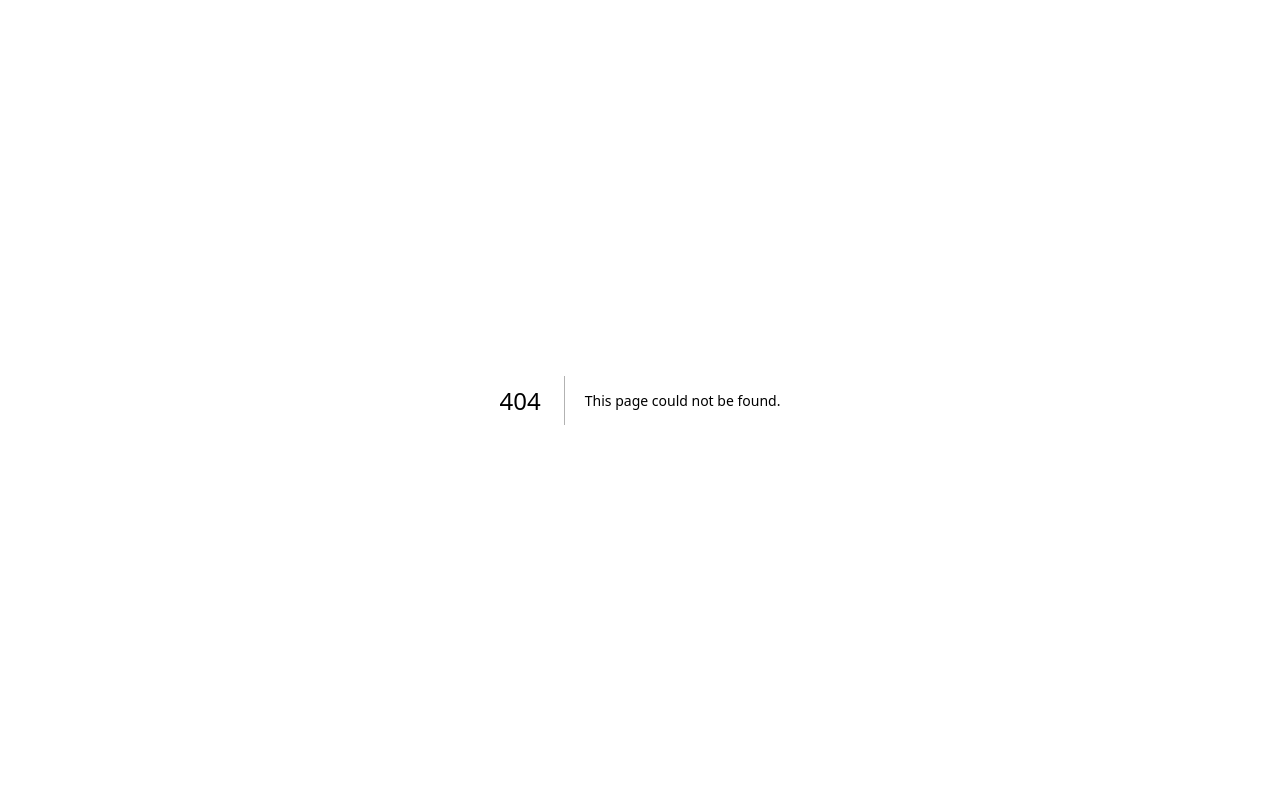
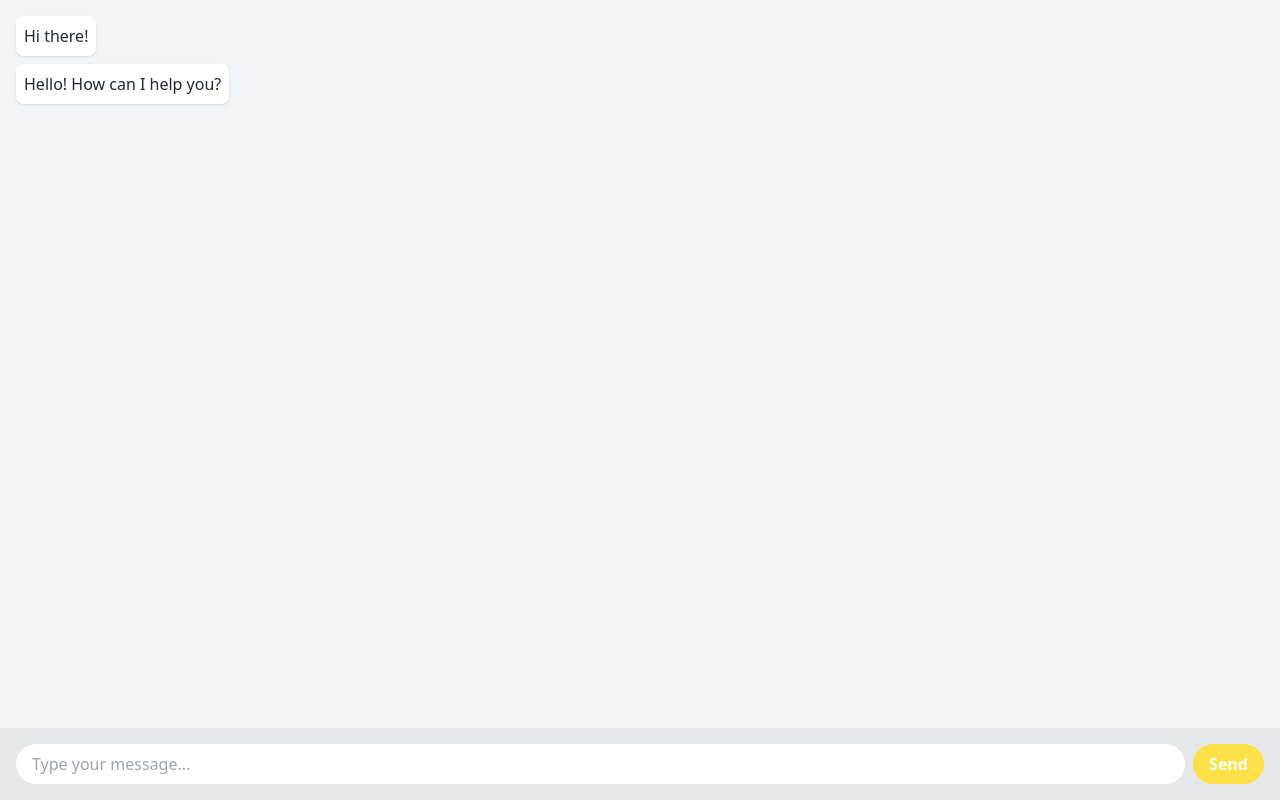
Before and after one commit to iamtanay7/BookSwap-ETHIndia2023, a Next.js app in the folder frontend/: page /chat in a window 1280 px wide. Before the commit this address had no page. Built offline with nearby package versions, Linux system fonts and the light colour scheme.

Commit message:
frontend basic functionality completed

```diff
--- a/frontend/components/NavIcons.jsx
+++ b/frontend/components/NavIcons.jsx
@@ -32,7 +32,7 @@ const NavIcons = () => {
       <Link href="/uploadImage">
         <div className="text-zinc-600  text-[16px] font-semibold">Upload</div>
       </Link>
-      <Link href="/chats">
+      <Link href="/chat">
         <div className="text-zinc-600  text-[16px] font-semibold">Chat</div>
       </Link>
       <Link href="/wishlist">
--- /dev/null
+++ b/frontend/components/PeopleCard.jsx
@@ -0,0 +1,34 @@
+import Link from "next/link";
+import React, { useState } from "react";
+
+const PeopleCard = ({ data }) => {
+  // const randomRating = Math.random() * (5 - 4) + 4
+
+  return (
+    <div className="flex flex-col justify-center items-center gap-2">
+      {/* IMAGE section goes here link tag to route start */}
+      <Link href={`/user/4`}>
+        <img
+          alt="people info image"
+          className="w-[131px] h-[127px] bg-zinc-300 rounded-full mb-1"
+          src={"https://i1.rgstatic.net/ii/profile.image/1146353572937729-1650323398743_Q512/Emily-Smith-258.jpg"}
+        />
+      </Link>
+      <div className="w-[40px] absolute bottom-16 right-12 h-[40px] bg-[#EEC32A] rounded-full justify-center items-center">
+        <div className=" flex justify-center items-center ">
+          <div className="text-[#FFF1F1] text-[15px] font-medium mt-2 ">
+            {/* {randomRating.toFixed(1)} */}
+            {/* {data?.user_rating} */}
+          </div>
+        </div>
+      </div>
+      {/* IMAGE section goes here end */}
+      <div class="text-black  md:text-[20px] font-medium">Neha</div>
+      <div class="w-[131px] h-[22px] text-center text-black text-[16px] font-normal">
+        45 miles away
+      </div>
+    </div>
+  );
+};
+
+export default PeopleCard;
--- /dev/null
+++ b/frontend/components/PeopleNearMe.jsx
@@ -0,0 +1,44 @@
+import React from "react";
+import Carousel from "react-multi-carousel";
+import "react-multi-carousel/lib/styles.css";
+import PeopleCard from "./PeopleCard";
+
+const PeopleNearMe = ({ data }) => {
+  console.log(data, "profiles dta");
+
+  const responsive = {
+    desktop: {
+      breakpoint: { max: 3000, min: 1024 },
+      items: 5,
+    },
+    tablet: {
+      breakpoint: { max: 1023, min: 464 },
+      items: 4,
+    },
+    mobile: {
+      breakpoint: { max: 767, min: 0 },
+      items: 2,
+    },
+  };
+
+  return (
+    <div className="mt-8 mb-[100px] md:mb-0">
+      <Carousel
+        responsive={responsive}
+        containerClass="-mx-[10px]"
+        itemClass="px-[10px]"
+      >
+        {/* {data?.map((profile) => ( */}
+        <PeopleCard key={45}></PeopleCard>
+        <PeopleCard key={45}></PeopleCard>
+        <PeopleCard key={45}></PeopleCard>
+        <PeopleCard key={45}></PeopleCard>
+        <PeopleCard key={45}></PeopleCard>
+        <PeopleCard key={45}></PeopleCard>
+        {/* ))} */}
+      </Carousel>
+    </div>
+  );
+};
+
+export default PeopleNearMe;
--- a/frontend/components/ProductCard.jsx
+++ b/frontend/components/ProductCard.jsx
@@ -2,6 +2,7 @@ import Link from "next/link";
 import React from "react";
 import { IoMdHeartEmpty } from "react-icons/io";
 import { AiOutlineStar } from "react-icons/ai";
+import PeopleNearMe from "./PeopleNearMe";
 
 const ProductCard = ({ data }) => {
   return (
@@ -38,6 +39,7 @@ const ProductCard = ({ data }) => {
           </div>
         </div>
       </div>
+      {/* <PeopleNearMe/> */}
     </div>
   );
 };
--- a/frontend/components/ProductCarousel.jsx
+++ b/frontend/components/ProductCarousel.jsx
@@ -34,13 +34,13 @@ const ProudctCarousel = ({ data }) => {
         {/* {data?.map((book) => (
           <ProductCard key={book.id} data={book}></ProductCard>
         ))} */}
+        {/* <ProductCard ></ProductCard> */}
+        <ProductCard ></ProductCard>
+        {/* <ProductCard ></ProductCard>
         <ProductCard ></ProductCard>
         <ProductCard ></ProductCard>
         <ProductCard ></ProductCard>
-        <ProductCard ></ProductCard>
-        <ProductCard ></ProductCard>
-        <ProductCard ></ProductCard>
-        <ProductCard ></ProductCard>
+        <ProductCard ></ProductCard>   */}
         {/* <ProductCard></ProductCard>
         <ProductCard></ProductCard>
         <ProductCard></ProductCard>
--- /dev/null
+++ b/frontend/pages/chat/index.js
@@ -0,0 +1,65 @@
+import React, { useState } from "react";
+
+const ChatComponent = () => {
+  const [messages, setMessages] = useState([
+    { id: 1, text: "Hi there!", sender: "other" },
+    { id: 2, text: "Hello! How can I help you?", sender: "other" },
+    // Add more initial messages as needed
+  ]);
+  const [newMessage, setNewMessage] = useState("");
+
+  const handleSendMessage = () => {
+    if (newMessage.trim() !== "") {
+      const newMsg = {
+        id: messages.length + 1,
+        text: newMessage.trim(),
+        sender: "me",
+      };
+      setMessages([...messages, newMsg]);
+      setNewMessage("");
+    }
+  };
+
+  return (
+    <div className="flex flex-col h-screen">
+      <div className="flex-1 overflow-y-auto bg-gray-100 p-4">
+        {messages.map((message) => (
+          <div
+            key={message.id}
+            className={`flex ${
+              message.sender === "me" ? "justify-end" : "justify-start"
+            } mb-2`}
+          >
+            <div
+              className={`${
+                message.sender === "me"
+                  ? "bg-yellow-500 text-white"
+                  : "bg-white text-gray-800"
+              } p-2 rounded-lg shadow max-w-xs`}
+            >
+              <p>{message.text}</p>
+            </div>
+          </div>
+        ))}
+      </div>
+      <div className="flex items-center justify-between bg-gray-200 p-4">
+        <input
+          type="text"
+
+          className="flex-1 text-black  mr-2 py-2 px-4 rounded-full focus:outline-none focus:ring focus:border-blue-300"
+          placeholder="Type your message..."
+          value={newMessage}
+          onChange={(e) => setNewMessage(e.target.value)}
+        />
+        <button
+          onClick={handleSendMessage}
+          className="bg-yellow-300 hover:bg-yellow-300 text-white font-semibold py-2 px-4 rounded-full focus:outline-none focus:ring focus:border-blue-300"
+        >
+          Send
+        </button>
+      </div>
+    </div>
+  );
+};
+
+export default ChatComponent;
--- /dev/null
+++ b/frontend/pages/pending/[slug].js
@@ -0,0 +1,62 @@
+import Wrapper from "@/components/Wrapper";
+import Link from "next/link";
+import { useRouter } from "next/router";
+import React from "react";
+
+const Pending = () => {
+  const router = useRouter();
+  const receivedData = router.query.data ? JSON.parse(router.query.data) : null;
+
+  return (
+    <div className="flex bg-white justify-center flex-col pt-16  py-16 md:py-0  h-screen">
+      <section className="flex justify-center pt-16 md:-mt-16 ">
+        <div className="w-[304px] h-[59px] text-center text-black text-[30px] md:text-[35px] font-bold">
+          Swap Pending
+        </div>
+      </section>
+      <section className="flex flex-col md:flex-row justify-center gap-16">
+        <div>
+          <img
+            className="md:w-[486px] md:h-[365px]"
+            src="https://bookswap-colab.vercel.app/assets/girlreading.gif"
+          ></img>
+        </div>
+        <div className="flex flex-col justify-start items-start my-auto -mt-8  md:mt-8">
+          <div className="md:w-[382px] h-[136px] text-black text-[15px] font-medium">
+            The book swapper was sent your request. If the exchange approve, you
+            can message them through chat for further correspondence.
+          </div>
+
+          <section className="-mt-4">
+            {/* <div className="text-start text-black text-[15px] font-bold">
+                Book: Make Time
+              </div> */}
+            <div className="text-start text-black text-[15px] font-bold">
+              Book Exchanger: {receivedData?.name}
+            </div>
+            <div className="text-start text-black text-[15px] font-bold">
+              Date: {receivedData?.date}
+            </div>
+            <div className="text-start text-black text-[15px] font-bold">
+              Location: {receivedData?.location}
+            </div>
+            <div className="text-start text-black text-[15px] font-bold">
+              Notes: {receivedData?.note ? receivedData.note : <p>N/A</p>}
+            </div>
+          </section>
+        </div>
+      </section>
+      <section className="flex justify-center pt-4 pb-16 md:p-0">
+        <Link href="/">
+          <div className="md:w-[226px] h-[48px] md:h-[66px] flex justify-center items-center bg-[#228D5A] rounded-xl shadow">
+            <div className="md:w-[211px] w-[200px] text-center text-[#FFF1F1] text-lg  md:text-[20px] font-semibold">
+              Return to Home
+            </div>
+          </div>
+        </Link>
+      </section>
+    </div>
+  );
+};
+
+export default Pending;
--- a/frontend/pages/product/[slug].js
+++ b/frontend/pages/product/[slug].js
@@ -9,12 +9,16 @@ import { AiOutlineStar } from "react-icons/ai";
 import { useState } from "react";
 
 import { useRouter } from "next/router";
+import PeopleNearMe from "@/components/PeopleNearMe";
+import Header from "@/components/Header";
 
 const ProductDetails = () => {
   const router = useRouter();
   const id = router.query;
 
   return (
+    <>
+      <Header></Header>
       <div className="w-full md:pt-20 md:pb-8 bg-white">
         <Wrapper>
           {/* book Image and Titles section start */}
@@ -46,7 +50,9 @@ const ProductDetails = () => {
                     <br />
                   </div>
                   <div className="flex md:gap-8 gap-4 md:justify-start justify-center">
-                  <div className="text-black text-[24px] font-normal">4.5</div>
+                    <div className="text-black text-[24px] font-normal">
+                      4.5
+                    </div>
                     <div className="text-black text-[13px] font-normal underline">
                       (17 reviews)
                     </div>
@@ -65,8 +71,10 @@ const ProductDetails = () => {
           </section>
           {/* book Image and Titles section end */}
 
+          <PeopleNearMe></PeopleNearMe>
         </Wrapper>
       </div>
+    </>
   );
 };
 
--- a/frontend/pages/schedule/[slug].js
+++ b/frontend/pages/schedule/[slug].js
@@ -26,14 +26,13 @@ const Schedule = () => {
       note,
     };
 
-    if (date && location) {
-      successButton();
+    // if (date && location) {
       router.push({
-        pathname: `/pending/${receivedData.slug}`,
+        pathname: `/pending/neha`,
         query: { data: JSON.stringify(dataToSend) }, // Convert object to JSON string and send as a query parameter
       });
       return;
-    }
+    // }
   };
 
   return (
--- a/frontend/pages/user/[slug].js
+++ b/frontend/pages/user/[slug].js
@@ -45,16 +45,16 @@ const User = () => {
           <div className="gap-4 md:gap-16  flex flex-col justify-center  md:pt-4 md:pl-8">
             <section className="flex flex-col justify-center pt-4 md:pt-4  ">
               <div class="text-center md:text-start md:w-full h-[30px] md:h-[49px] text-black text-[32px] font-semibold">
-                {user?.name}
+               Neha
               </div>
               <div class="md:w-[236px] pt-1 md:pt-0 text-center md:text-start h-[63px] text-black text-[16px] font-normal -mb-4">
-                {user?.miles_away} Miles away
+                45 Miles away
                 <br />
               </div>
 
               <div className="flex md:gap-8 gap-4 md:justify-start justify-center">
                 <div class="text-black text-[24px] font-normal">
-                  {user?.user_rating}
+                  4.4
                 </div>
                 <div class="text-black text-[13px] font-normal underline">
                   (17 reviews)
@@ -95,17 +95,17 @@ const User = () => {
           <div className="flex flex-row gap-4 overflow-auto">
             <img
               className="h-[230px]  object-contain"
-              src="/assets/book1.png"
+              src="https://bookswap-colab.vercel.app/assets/book1.png"
               alt="book image"
             ></img>
             <img
               className="h-[230px]  object-contain"
-              src="/assets/book3.png"
+              src="https://bookswap-colab.vercel.app/assets/book3.png"
               alt="book image"
             ></img>
             <img
               className="h-[230px]  object-contain"
-              src="/assets/book2.png"
+              src="https://bookswap-colab.vercel.app/assets/book2.png"
               alt="book image"
             ></img>
           </div>
```
Also changed, not shown: frontend/pages/chats/index.js (deleted). Lines whose indentation alone changed are shown as unchanged.
